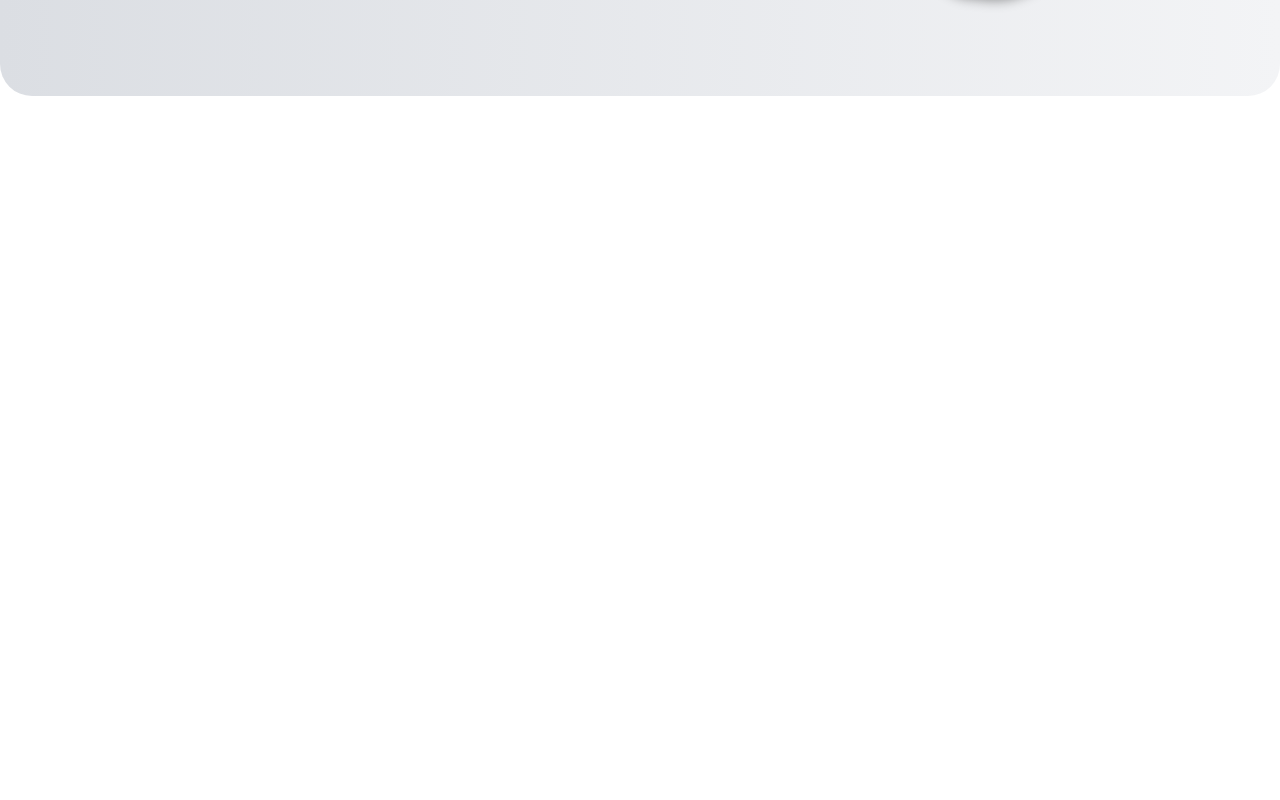
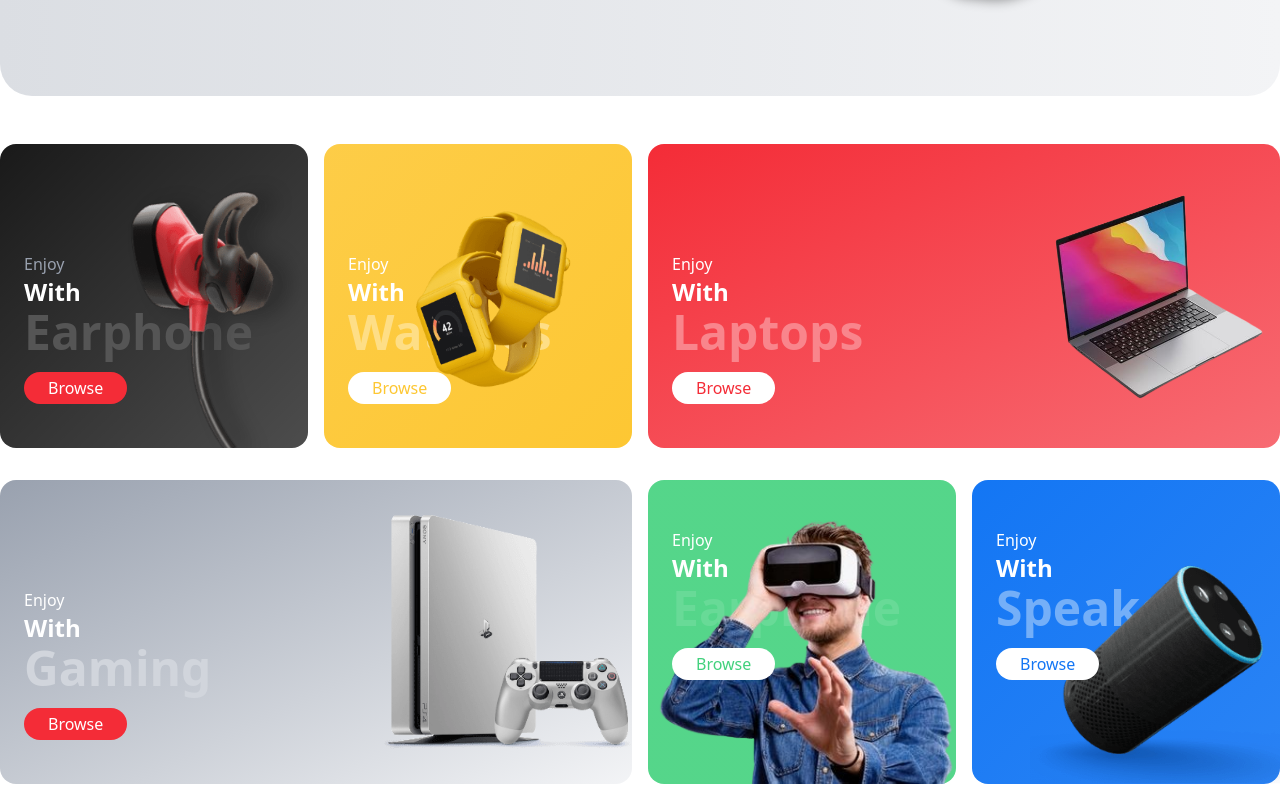
Before and after one commit to Code-Crafting/E-Commerce, a React (Vite) app: page / in a window 1280 px wide. Shown: the part 600-1400 px from the top of the page. Before the commit the page ends 800 px from the top, so only its background shows below. Built offline with nearby package versions, Linux system fonts and the light colour scheme.

Commit message:
add category section

```diff
--- a/src/App.jsx
+++ b/src/App.jsx
@@ -1,3 +1,4 @@
+import Category from "./Components/Category";
 import Hero from "./Components/Hero";
 import Navbar from "./Components/Navbar";
 
@@ -6,6 +7,7 @@ function App() {
     <>
       <Navbar />
       <Hero />
+      <Category />
     </>
   );
 }
--- /dev/null
+++ b/src/Components/Category.jsx
@@ -0,0 +1,116 @@
+import earphone from "../assets/category/earphone.png";
+import gaming from "../assets/category/gaming.png";
+import macbook from "../assets/category/macbook.png";
+import speaker from "../assets/category/speaker.png";
+import vr from "../assets/category/vr.png";
+import watch from "../assets/category/watch.png";
+
+function Category() {
+  return (
+    <div className="con grid grid-cols-4 grid-rows-2 gap-x-4 gap-y-8 mt-12 h-[640px] mb-4">
+      {/* Earphone */}
+      <div className="relative rounded-2xl flex bg-linear-to-br from-black/90 to-black/70">
+        <div className="flex flex-col justify-center pl-6 mt-16">
+          <p className="text-gray-400">Enjoy</p>
+          <p className="text-2xl text-white font-semibold">With</p>
+          <h1 className="text-5xl font-bold text-[#555555]">Earphone</h1>
+          <div className="w-max bg-primary text-white py-1 p-6 mt-4 rounded-full hover:cursor-pointer">
+            Browse
+          </div>
+        </div>
+        <img
+          src={earphone}
+          alt="earphone"
+          className="absolute right-0 bottom-0 w-[300px]"
+        />
+      </div>
+
+      {/* Watches */}
+      <div className="relative rounded-2xl flex bg-linear-to-br from-yellow/90 to-yellow">
+        <div className="flex flex-col justify-center pl-6 mt-16">
+          <p className="text-white">Enjoy</p>
+          <p className="text-2xl text-white font-semibold">With</p>
+          <h1 className="text-5xl font-bold text-lightYellow">Watches</h1>
+          <div className="w-max bg-white text-yellow py-1 p-6 mt-4 rounded-full hover:cursor-pointer">
+            Browse
+          </div>
+        </div>
+        <img
+          src={watch}
+          alt="watch"
+          className="absolute -right-6 top-1/2 -translate-y-1/2 w-[300px]"
+        />
+      </div>
+
+      {/* Laptops */}
+      <div className="col-span-2 relative rounded-2xl flex bg-linear-to-br from-primary to-primary/70">
+        <div className="flex flex-col justify-center pl-6 mt-16">
+          <p className="text-white">Enjoy</p>
+          <p className="text-2xl text-white font-semibold">With</p>
+          <h1 className="text-5xl font-bold text-lightRed">Laptops</h1>
+          <div className="w-max bg-white text-primary py-1 p-6 mt-4 rounded-full hover:cursor-pointer">
+            Browse
+          </div>
+        </div>
+        <img
+          src={macbook}
+          alt="mackbook"
+          className="absolute right-0 top-1/2 -translate-y-1/2 w-[250px]"
+        />
+      </div>
+
+      {/* Gaming */}
+      <div className=" col-span-2 relative rounded-2xl flex bg-linear-to-br from-gray-400 to-gray-100">
+        <div className="flex flex-col justify-center pl-6 mt-16">
+          <p className="text-white">Enjoy</p>
+          <p className="text-2xl text-white font-semibold">With</p>
+          <h1 className="text-5xl font-bold text-gray-300">Gaming</h1>
+          <div className="w-max bg-primary text-white py-1 px-6 mt-4 rounded-full hover:cursor-pointer">
+            Browse
+          </div>
+        </div>
+        <img
+          src={gaming}
+          alt="gaming"
+          className="absolute right-0 top-1/2 -translate-y-1/2 w-[250px]"
+        />
+      </div>
+
+      {/* VR */}
+      <div className="relative rounded-2xl flex bg-linear-to-br from-green/90 to-green/90">
+        <div className="flex flex-col justify-start pl-6 mt-12">
+          <p className="text-white">Enjoy</p>
+          <p className="text-2xl text-white font-semibold">With</p>
+          <h1 className="text-5xl font-bold text-lightGreen">Earphone</h1>
+          <div className="w-max bg-white text-green py-1 p-6 mt-4 rounded-full hover:cursor-pointer z-1">
+            Browse
+          </div>
+        </div>
+        <img
+          src={vr}
+          alt="vr"
+          className="absolute right-0 bottom-0 w-[300px]"
+        />
+      </div>
+
+      {/* Speaker */}
+      <div className="relative rounded-2xl flex bg-linear-to-br from-blue to-blue/90">
+        <div className="flex flex-col justify-start pl-6 mt-12">
+          <p className="text-white">Enjoy</p>
+          <p className="text-2xl text-white font-semibold">With</p>
+          <h1 className="text-5xl font-bold text-lightBlue">Speaker</h1>
+          <div className="w-max bg-white text-blue py-1 p-6 mt-4 rounded-full hover:cursor-pointer z-1">
+            Browse
+          </div>
+        </div>
+        <img
+          src={speaker}
+          alt="speaker"
+          className="absolute right-0 bottom-0 w-[250px]"
+        />
+      </div>
+    </div>
+  );
+}
+
+export default Category;
--- a/src/Components/Hero.jsx
+++ b/src/Components/Hero.jsx
@@ -43,7 +43,7 @@ function Hero() {
   ];
 
   return (
-    <div className="con pt-24  ">
+    <div className="con pt-24 z-0 ">
       <div className="w-full min-h-[600px] flex justify-center items-center  bg-[linear-gradient(90deg,rgba(219,222,227,1)_0%,rgba(243,244,246,1)_100%)] rounded-4xl">
         <div className="container px-24 h-full">
           <Slider {...settings}>
@@ -52,7 +52,7 @@ function Hero() {
                 <div key={el.id} className="">
                   <div className="relative px-2 flex justify-between h-[500px]">
                     <div className="h-full flex flex-col gap-2 font-bold justify-center">
-                      <p className="text-2xl">Beats Duo</p>
+                      <p className="text-2xl">Beats Solo</p>
                       <h1 className="text-7xl">{el.type}</h1>
                       <h1 className="text-[150px] text-white uppercase">
                         {el.title}
--- a/src/index.css
+++ b/src/index.css
@@ -8,6 +8,13 @@
 
 @theme {
   --color-primary: #f42c37;
+  --color-lightRed: #f9858c;
+  --color-green: #42d17d;
+  --color-lightGreen: #68da97;
+  --color-blue: rgb(19 118 244);
+  --color-lightBlue: #74aff8;
+  --color-yellow: #fdc733;
+  --color-lightYellow: #fede86;
 
   --shadow-navbar: rgba(0, 0, 0, 0.24) 0px 2px 8px;
 }
```
